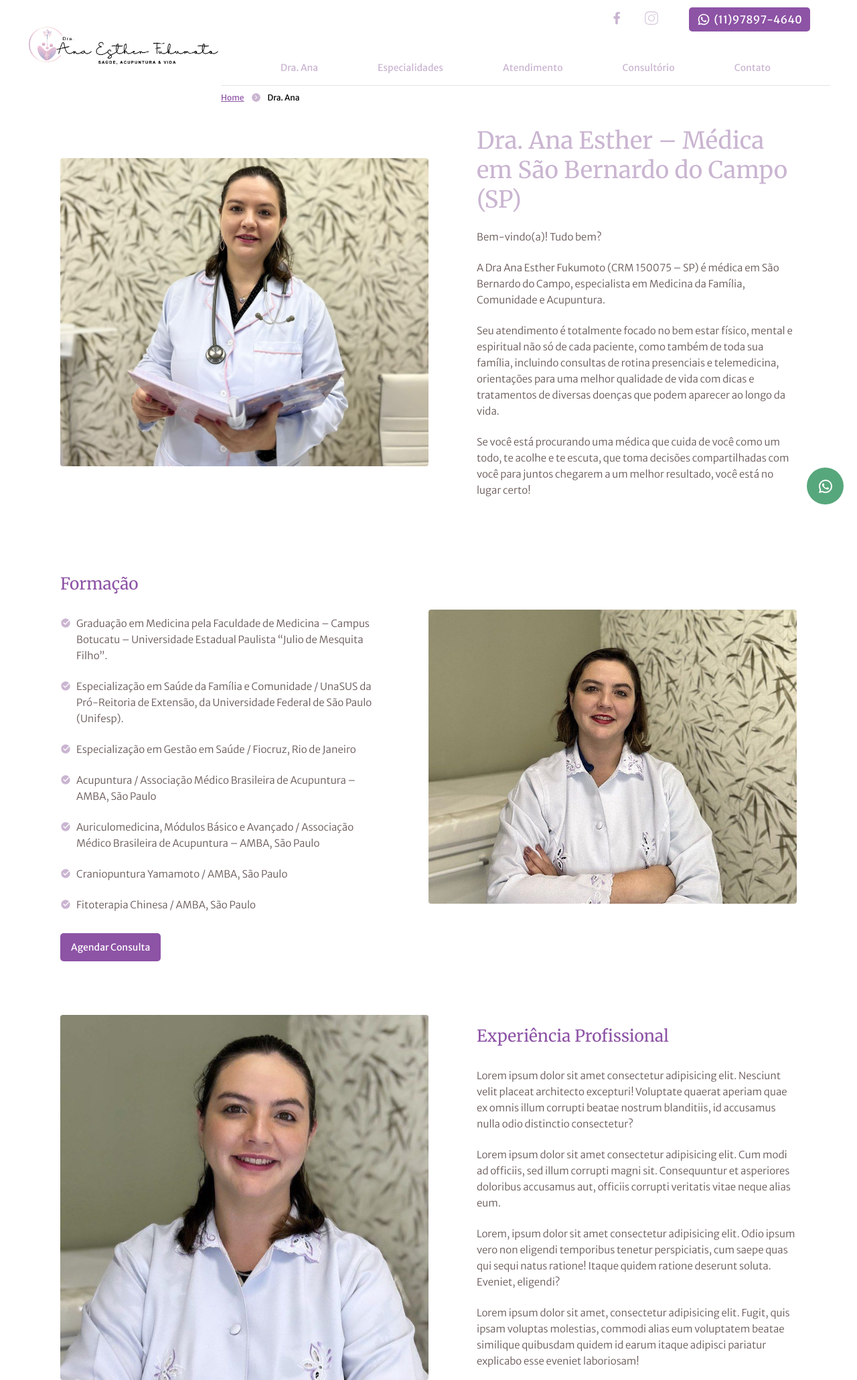
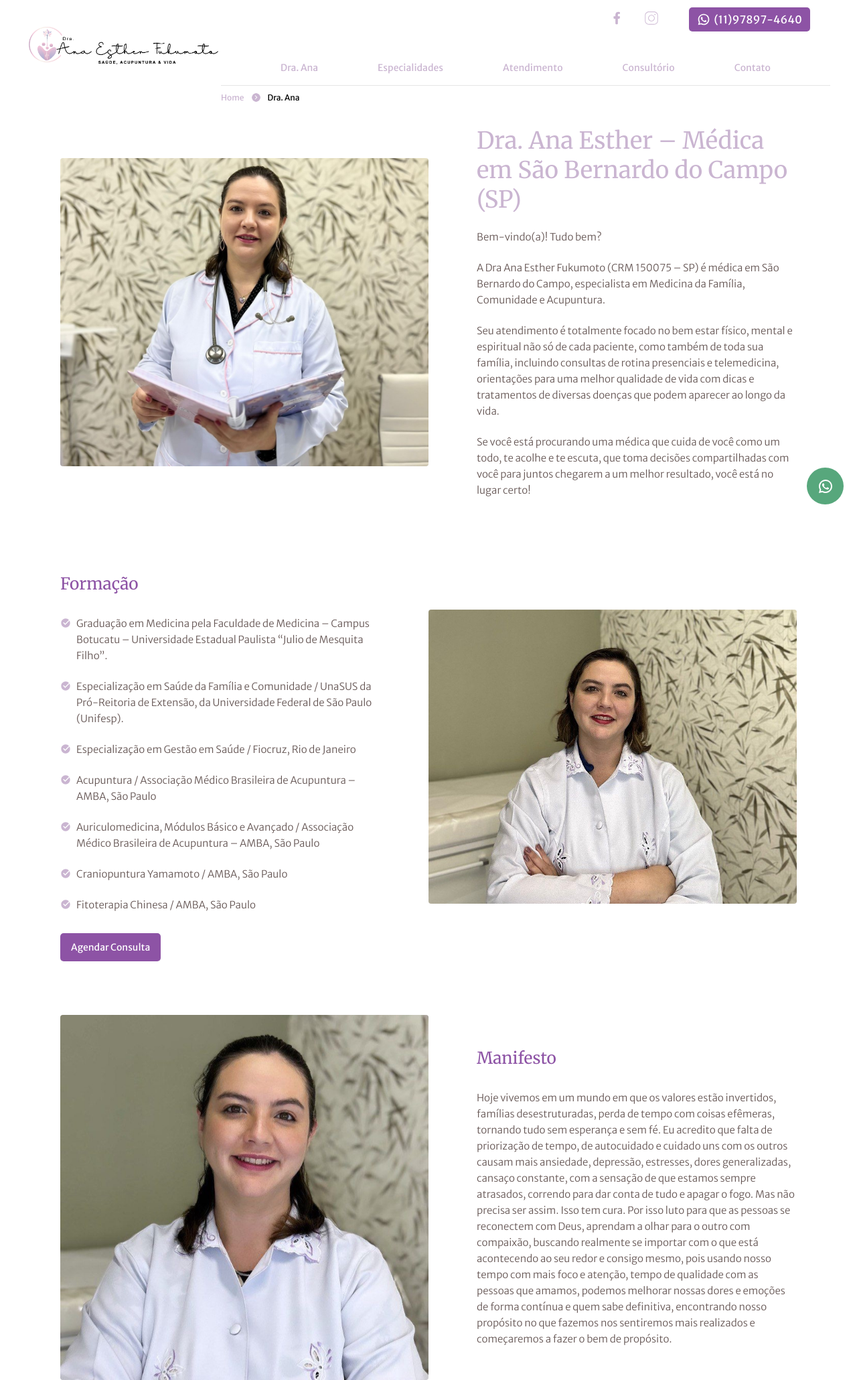
Before and after one commit to nolabru/Project-Doctor-Ana, a plain HTML site: page assets/html/draAna.html in a window 1280 px wide. Shown: the part 17-2077 px from the top of the page at 67% size. Drawn offline with Linux system fonts and the light colour scheme.

Commit message:
second-commit

```diff
--- a/assets/css/style.css
+++ b/assets/css/style.css
@@ -157,8 +157,7 @@ header
 
 #link a
 {
-    text-decoration: underline;
-    color: var(--cor5);
+    color: var(--cor1);
 }
 
 #link img
--- a/assets/html/draAna.html
+++ b/assets/html/draAna.html
@@ -3,7 +3,7 @@
     <head>
         <meta charset="UTF-8">
         <meta name="viewport" content="width=device-width, initial-scale=1.0">
-        <title>Doutora Ana Esther Fukumoto </title>
+        <title>Doutora Ana Esther Fukumoto</title>
         <link rel="stylesheet" href="/assets/css/style.css">
         <link rel="stylesheet" href="/assets/css/drana.css">
         <link rel="shortcut icon" href="/assets/img/ico.ico" type="image/x-icon">
@@ -57,11 +57,8 @@
         <section id="apr3">
             <img src="/assets/img/drana5.jpg" alt="">
             <div>
-                <h3>Experiência Profissional</h3>
-                <p class="description">Lorem ipsum dolor sit amet consectetur adipisicing elit. Nesciunt velit placeat architecto excepturi! Voluptate quaerat aperiam quae ex omnis illum corrupti beatae nostrum blanditiis, id accusamus nulla odio distinctio consectetur?</p>
-                <p class="description">Lorem ipsum dolor sit amet consectetur adipisicing elit. Cum modi ad officiis, sed illum corrupti magni sit. Consequuntur et asperiores doloribus accusamus aut, officiis corrupti veritatis vitae neque alias eum.</p>
-                <p class="description">Lorem, ipsum dolor sit amet consectetur adipisicing elit. Odio ipsum vero non eligendi temporibus tenetur perspiciatis, cum saepe quas qui sequi natus ratione! Itaque quidem ratione deserunt soluta. Eveniet, eligendi?</p>
-                <p class="description">Lorem ipsum dolor sit amet, consectetur adipisicing elit. Fugit, quis ipsam voluptas molestias, commodi alias eum voluptatem beatae similique quibusdam quidem id earum itaque adipisci pariatur explicabo esse eveniet laboriosam!</p>
+                <h3>Manifesto</h3>
+                <p class="description">Hoje vivemos em um mundo em que os valores estão invertidos, famílias desestruturadas, perda de tempo com coisas efêmeras, tornando tudo sem esperança e sem fé. Eu acredito que falta de priorização de tempo, de autocuidado e cuidado uns com os outros causam mais ansiedade, depressão, estresses, dores generalizadas, cansaço constante, com a sensação de que estamos sempre atrasados, correndo para dar conta de tudo e apagar o fogo. Mas não precisa ser assim. Isso tem cura. Por isso luto para que as pessoas se reconectem com Deus, aprendam a olhar para o outro com compaixão, buscando realmente se importar com o que está acontecendo ao seu redor e consigo mesmo, pois usando nosso tempo com mais foco e atenção, tempo de qualidade com as pessoas que amamos, podemos melhorar nossas dores e emoções de forma contínua e quem sabe definitiva, encontrando nosso propósito no que fazemos nos sentiremos mais realizados e começaremos a fazer o bem de propósito.</p>
             </div>
         </section>
 
@@ -95,7 +92,7 @@
                 <nav>
                     <ul>
                         <li><a  style="color: #8D53A5;" href="draAna.html">Dra. Ana</a></li>
-                        <li><a href="">Especialidades</a></li>
+                        <li><a href="especialidades.html">Especialidades</a></li>
                         <li><a href="atendimento.html">Atendimento</a></li>
                         <li><a href="consultorio.html">Consultório</a></li>
                         <li><a href="contato.html">Contato</a></li>
```
Also changed, not shown: assets/html/atendimento.html (+3 -3 lines), assets/html/consultorio.html (+2 -2 lines), assets/html/contato.html (+1 -1 lines), assets/html/especialidades.html (+2 -2 lines), index.html (+1 -1 lines).
